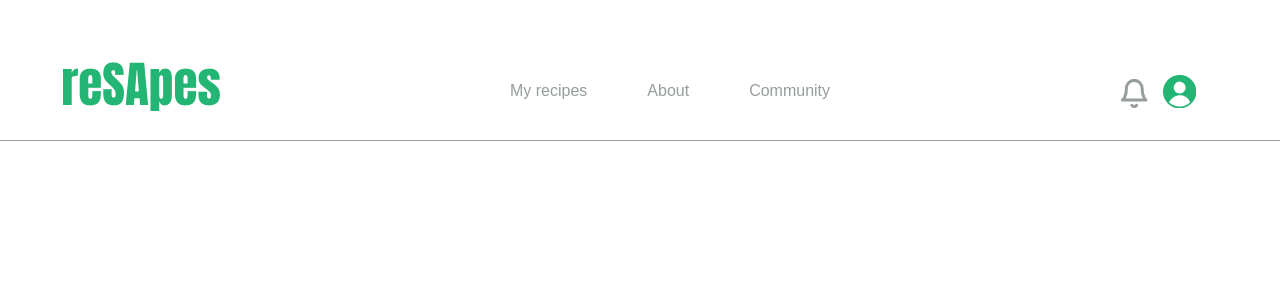
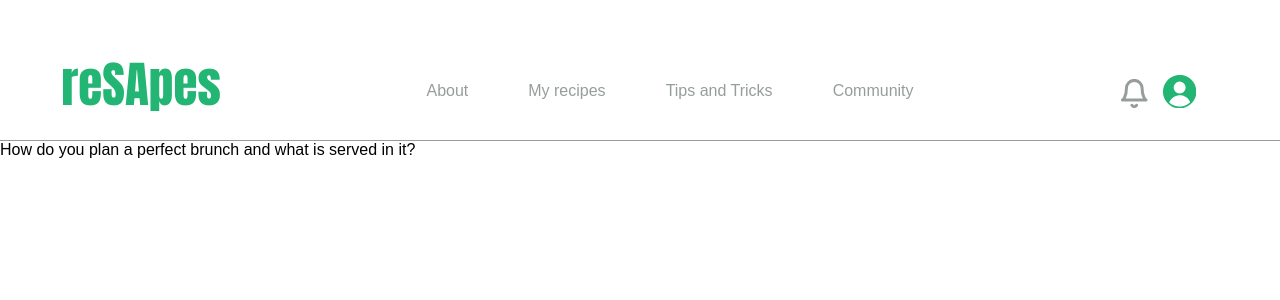
Before and after one commit to AvivCohenbs/reSApes, a React (Create React App) app: page /Tips in a window 1280 px wide. Shown: the top 300 px of the page. Built offline with nearby package versions, Linux system fonts and the light colour scheme; a web font is replaced by a local one.

Commit message:
add tips page

```diff
--- a/src/App.js
+++ b/src/App.js
@@ -10,6 +10,7 @@ import { useEffect, useState } from "react";
 import Header from "./components/Header/Header";
 import Notes from "./components/Header/Notes";
 import Community from "./pages/Community";
+import Tips from "./pages/Tips";
 
 function App() {
   const [recipes, setRecipes] = useState([]);
@@ -34,6 +35,7 @@ function App() {
           <Route path="/Notes" element={<Notes />} />
           <Route path="/Community" element={<Community />} />
           <Route path="/About" element={<About />} />
+          <Route path="/Tips" element={<Tips />} />
           <Route path="/Favorites" element={<Favorites />} />
           <Route path="/recipes/:id" element={<RecipeDetails />} />
         </Routes>
--- a/src/components/Header/Header.js
+++ b/src/components/Header/Header.js
@@ -27,11 +27,13 @@ function Header() {
       </div>
       <ul className="menu">
         <li>
-          {" "}
+          <Link to="/About">About</Link>{" "}
+        </li>
+        <li>
           <Link to="/Favorites">My recipes</Link>{" "}
         </li>
         <li>
-          <Link to="/About">About</Link>{" "}
+          <Link to="/Tips">Tips and Tricks</Link>{" "}
         </li>
         <li>
           <Link to="/Community">Community</Link>
--- a/src/pages/Home.js
+++ b/src/pages/Home.js
@@ -1,4 +1,3 @@
-import Header from "../components/Header/Header";
 import Recipes from "../components/Recipes/Recipes";
 import "./Home.css";
 import { useContext } from "react";
--- /dev/null
+++ b/src/pages/Tips.js
@@ -0,0 +1,10 @@
+import "./Tips.css";
+
+function Tips() {
+  return (
+    <div>
+      <div>How do you plan a perfect brunch and what is served in it?</div>
+    </div>
+  );
+}
+export default Tips;
```
Also changed, not shown: src/pages/Tips.css (added).
